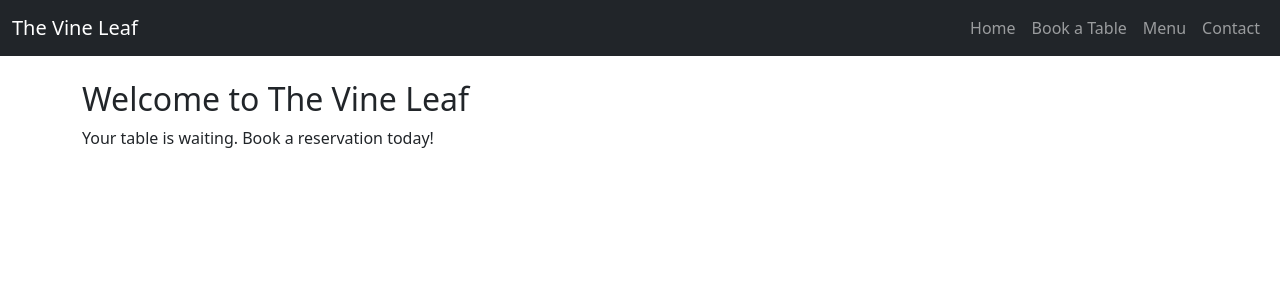
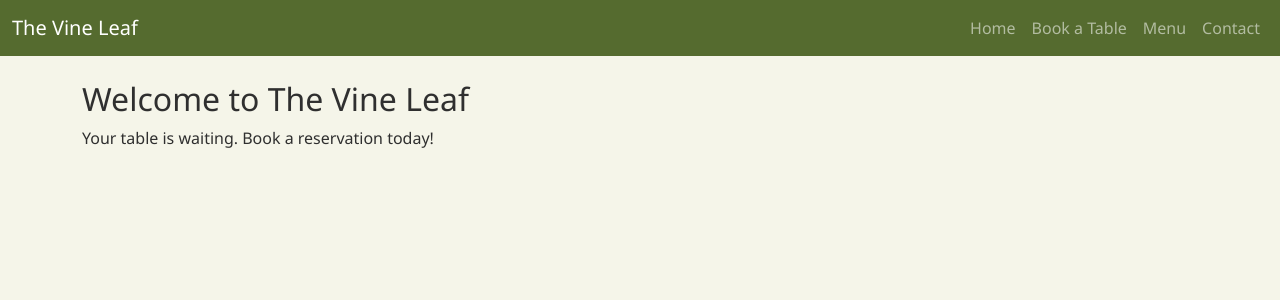
Before and after one commit to llama2409/Vineleaf-Milestone3, a Django app: page / in a window 1280 px wide. Shown: the top 300 px of the page. Run offline with Django 5.2, Linux system fonts and the light colour scheme.

Commit message:
Move static file to connect style.css and add navbar styling

```diff
--- /dev/null
+++ b/vine_leaf/static/css/style.css
@@ -0,0 +1,13 @@
+/* Global styles */
+
+body {
+    background-color: #F5F5E9; /* soft cream */
+    color: #2F2F2F; /* dark charcoal */
+    font-family: "Segoe UI", Tahoma, Geneva, Verdana, sans-serif;
+    margin: 0;
+    padding: 0;
+}
+
+.navbar {
+    background-color: #556B2F !important; /* olive green */
+}
--- a/vine_leaf/templates/base.html
+++ b/vine_leaf/templates/base.html
@@ -1,13 +1,16 @@
 <!DOCTYPE html>
 <html lang="en">
+{% load static %}
 <head>
     <meta charset="UTF-8">
     <meta name="viewport" content="width=device-width, initial-scale=1.0">
-
+    <!-- Bootstrap CSS -->
     <link
         href="https://cdn.jsdelivr.net/npm/bootstrap@5.3.0/dist/css/bootstrap.min.css"
         rel="stylesheet"
     >
+    <!-- Custom CSS -->
+    <link rel="stylesheet" href="{% static 'css/style.css' %}">
     <title>The Vine Leaf | {% block title %}{% endblock %}</title>
 </head>
 <body>
--- a/vine_leaf/vine_leaf/settings.py
+++ b/vine_leaf/vine_leaf/settings.py
@@ -115,7 +115,11 @@ USE_TZ = True
 # Static files (CSS, JavaScript, Images)
 # https://docs.djangoproject.com/en/5.2/howto/static-files/
 
-STATIC_URL = 'static/'
+STATIC_URL = "static/"
+
+STATICFILES_DIRS = [
+    BASE_DIR / "static",
+]
 
 # Default primary key field type
 # https://docs.djangoproject.com/en/5.2/ref/settings/#default-auto-field
```
